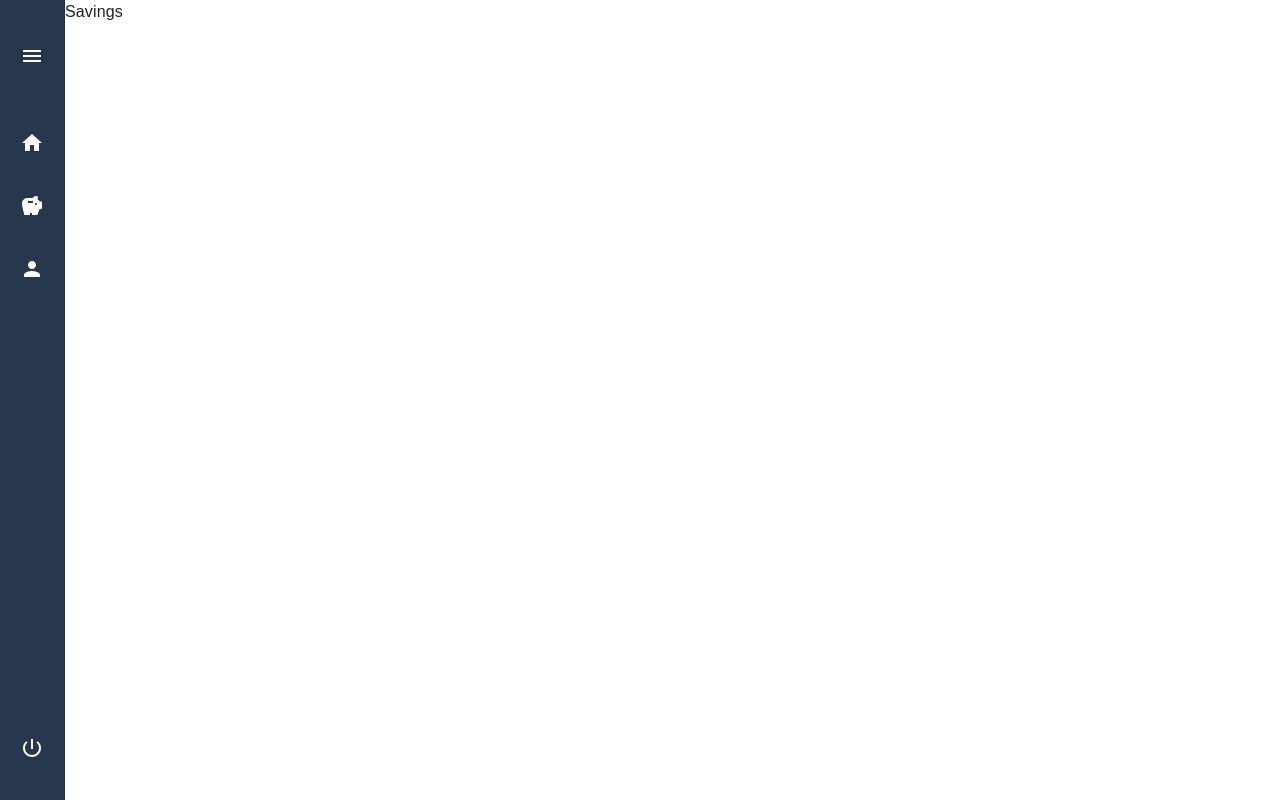
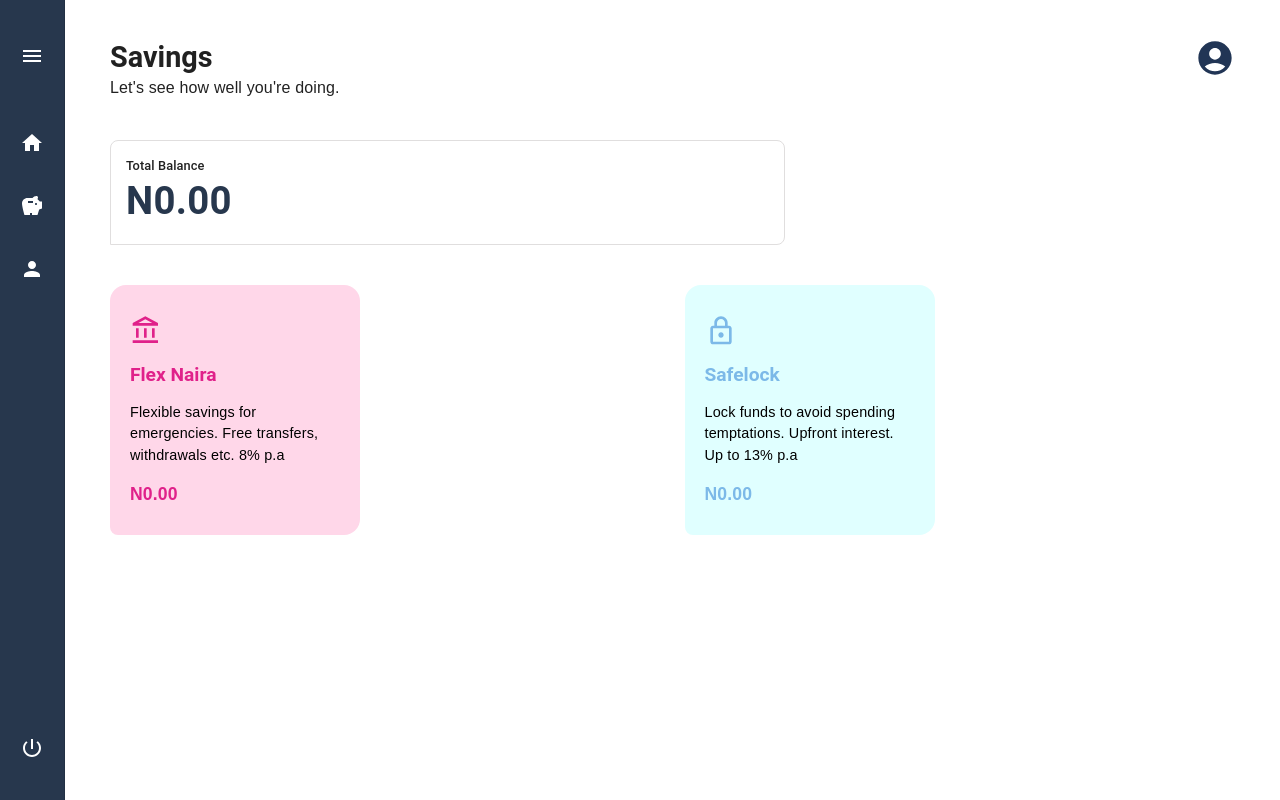
Before and after one commit to Ubongg/piggy-clone, a Next.js app: page /savings in a window 1280 px wide. Built offline with nearby package versions, Linux system fonts and the light colour scheme.

Commit message:
styled savings page

```diff
--- a/src/app/savings/page.jsx
+++ b/src/app/savings/page.jsx
@@ -1,4 +1,215 @@
+"use client";
+
+import { Box, Button, Card, Drawer, Typography } from "@mui/material";
+import AccountCircleIcon from "@mui/icons-material/AccountCircle";
+import AccountBalanceOutlinedIcon from "@mui/icons-material/AccountBalanceOutlined";
+import LockOutlinedIcon from "@mui/icons-material/LockOutlined";
+import Link from "next/link";
+import { useTheme } from "@mui/material/styles";
+
 const Savings = () => {
-  return <div>Savings</div>;
+  const theme = useTheme();
+
+  return (
+    <Box
+      sx={{
+        width: "100%",
+        m: "38px 45px",
+        [theme.breakpoints.down("sm")]: {
+          m: "38px 15px",
+        },
+      }}
+    >
+      <Box
+        sx={{
+          display: "flex",
+          justifyContent: "space-between",
+          width: "100%",
+        }}
+      >
+        <Box>
+          <Typography variant="h5" fontWeight={600} fontSize="1.8rem">
+            Savings
+          </Typography>
+          <Typography variant="p">Let's see how well you're doing.</Typography>
+        </Box>
+        <Link href="/account" style={{ color: "#213555" }}>
+          <AccountCircleIcon
+            style={{ fontSize: "2.5rem", cursor: "pointer" }}
+          />
+        </Link>
+      </Box>
+      <Box
+        sx={{
+          border: "1px solid rgb(224, 222, 222)",
+          borderBottomRightRadius: "0.5rem",
+          borderTopLeftRadius: "0.5rem",
+          borderTopRightRadius: "0.5rem",
+          p: "15px 15px 20px",
+          my: "40px",
+          width: "60%",
+          [theme.breakpoints.down("md")]: {
+            width: "100%",
+          },
+        }}
+      >
+        <Typography variant="h6" fontSize="0.8rem">
+          Total Balance
+        </Typography>
+        <Typography
+          variant="h4"
+          fontSize="2.4rem"
+          color="#27374D"
+          fontWeight={600}
+        >
+          N0.00
+        </Typography>
+      </Box>
+      <Box
+        sx={{
+          display: "flex",
+          gap: "1.5rem",
+          [theme.breakpoints.down("sm")]: {
+            gap: "1rem",
+          },
+        }}
+      >
+        <Link
+          href="/flex"
+          style={{ flexGrow: 1, flexShrink: 1, flexBasis: "0%" }}
+        >
+          <Card
+            sx={{
+              display: "flex",
+              maxWidth: "250px",
+              maxHeight: "250px",
+              p: "30px 20px",
+              flexDirection: "column",
+              gap: "0.9rem",
+              background: "#ffd7e9",
+              boxShadow: "none",
+              cursor: "pointer",
+              borderBottomRightRadius: "1rem",
+              borderTopLeftRadius: "1rem",
+              borderTopRightRadius: "1rem",
+              borderBottomLeftRadius: "0.5rem",
+              [theme.breakpoints.down("sm")]: {
+                gap: "0.3rem",
+              },
+            }}
+          >
+            <AccountBalanceOutlinedIcon
+              style={{ fontSize: "2rem", color: "#e0218a" }}
+            />
+            <Typography
+              variant="h5"
+              sx={{
+                color: "#e0218a",
+                fontWeight: 600,
+                fontSize: "1.2rem",
+                [theme.breakpoints.down("sm")]: {
+                  fontSize: "1rem",
+                },
+              }}
+            >
+              Flex Naira
+            </Typography>
+            <Typography
+              variant="p"
+              sx={{
+                color: "black",
+                fontSize: "0.9rem",
+                [theme.breakpoints.down("sm")]: {
+                  fontSize: "0.8rem",
+                },
+              }}
+            >
+              Flexible savings for emergencies. Free transfers, withdrawals etc.
+              8% p.a
+            </Typography>
+            <Typography
+              variant="p"
+              sx={{
+                fontWeight: 600,
+                color: "#e0218a",
+                fontSize: "1.1rem",
+                [theme.breakpoints.down("sm")]: {
+                  fontSize: "0.9rem",
+                },
+              }}
+            >
+              N0.00
+            </Typography>
+          </Card>
+        </Link>
+        <Link
+          href="/safelock"
+          style={{ flexGrow: 1, flexShrink: 1, flexBasis: "0%" }}
+        >
+          <Card
+            sx={{
+              display: "flex",
+              maxWidth: "250px",
+              maxHeight: "250px",
+              p: "30px 20px",
+              flexDirection: "column",
+              gap: "0.9rem",
+              background: "#E0FFFF",
+              cursor: "pointer",
+              boxShadow: "none",
+              borderBottomRightRadius: "1rem",
+              borderTopLeftRadius: "1rem",
+              borderTopRightRadius: "1rem",
+              borderBottomLeftRadius: "0.5rem",
+              [theme.breakpoints.down("sm")]: {
+                gap: "0.3rem",
+              },
+            }}
+          >
+            <LockOutlinedIcon style={{ fontSize: "2rem", color: "#7CB9E8" }} />
+            <Typography
+              variant="h5"
+              sx={{
+                color: "#7CB9E8",
+                fontWeight: 600,
+                fontSize: "1.2rem",
+                [theme.breakpoints.down("sm")]: {
+                  fontSize: "1rem",
+                },
+              }}
+            >
+              Safelock
+            </Typography>
+            <Typography
+              variant="p"
+              sx={{
+                color: "black",
+                fontSize: "0.9rem",
+                [theme.breakpoints.down("sm")]: {
+                  fontSize: "0.8rem",
+                },
+              }}
+            >
+              Lock funds to avoid spending temptations. Upfront interest. Up to
+              13% p.a
+            </Typography>
+            <Typography
+              variant="p"
+              sx={{
+                fontWeight: 600,
+                color: "#7CB9E8",
+                fontSize: "1.1rem",
+                [theme.breakpoints.down("sm")]: {
+                  fontSize: "0.9rem",
+                },
+              }}
+            >
+              N0.00
+            </Typography>
+          </Card>
+        </Link>
+      </Box>
+    </Box>
+  );
 };
 export default Savings;
```
Also changed, not shown: src/app/page.js (+16 -1 lines).
